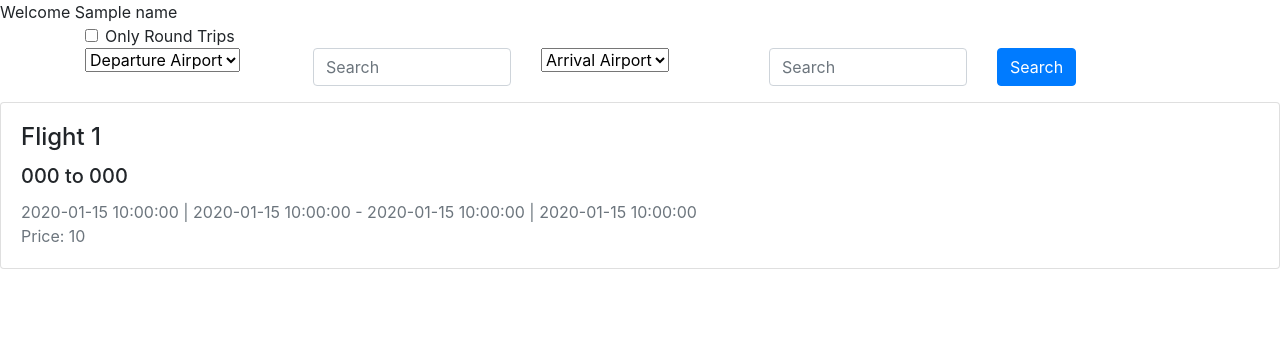
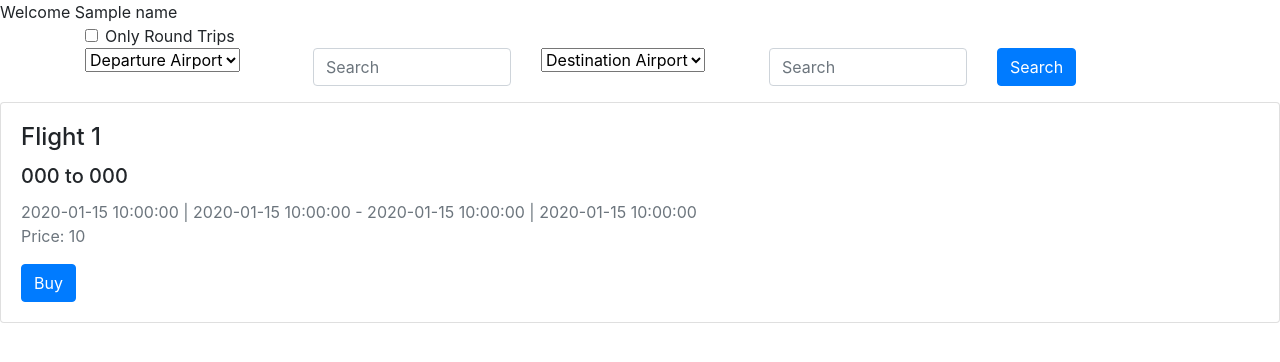
Before and after one commit to dahongj/Airlines, a Flask app: template templates/home.html in a window 1280 px wide. Shown: the part 56-418 px from the top of the page. Run offline with Flask 3, Linux system fonts and the light colour scheme; the template is opened without the code that fills it: most values are stand-ins (such as "Sample title", 1, 10 or a date in 2020); some libraries are stand-ins or nearby versions.

Commit message:
Flight displays with buy button

```diff
--- a/templates/home.html
+++ b/templates/home.html
@@ -24,8 +24,8 @@
                     </div>
                     <div class="col">
                         <select class="form-select" name="arrival search area" id="arrival search area">
-                            <option value="name">Arrival Airport</option>
-                            <option value="city">Arrival City</option>
+                            <option value="name">Destination Airport</option>
+                            <option value="city">Destination City</option>
                         </select>
                     </div>
                     <div class="col">
@@ -46,7 +46,7 @@
                 <h5 class="card-title">{{flight.departure_airport_code}} to {{flight.arrival_airport_code}}</h5>
                 <h7 class="card-subtitle mb-2 text-muted">{{flight.departure_date}} | {{flight.departure_time}} - {{flight.arrival_date}} | {{flight.arrival_time}}</h6>
                 <p class="card-text">Price: {{flight.base_price}}</p>
-
+                <a href="/purchase/{{flight.flight_number}}" class="btn btn-primary">Buy</a>
             </div>
         </div>
     {% endfor %}
```
Also changed, not shown: templates/custmyflight.html (+12 -1 lines).
